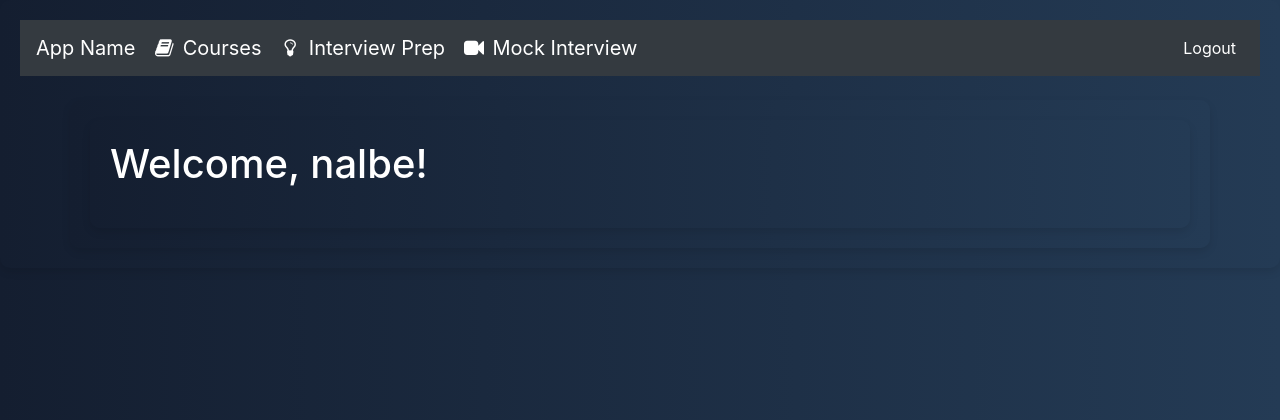
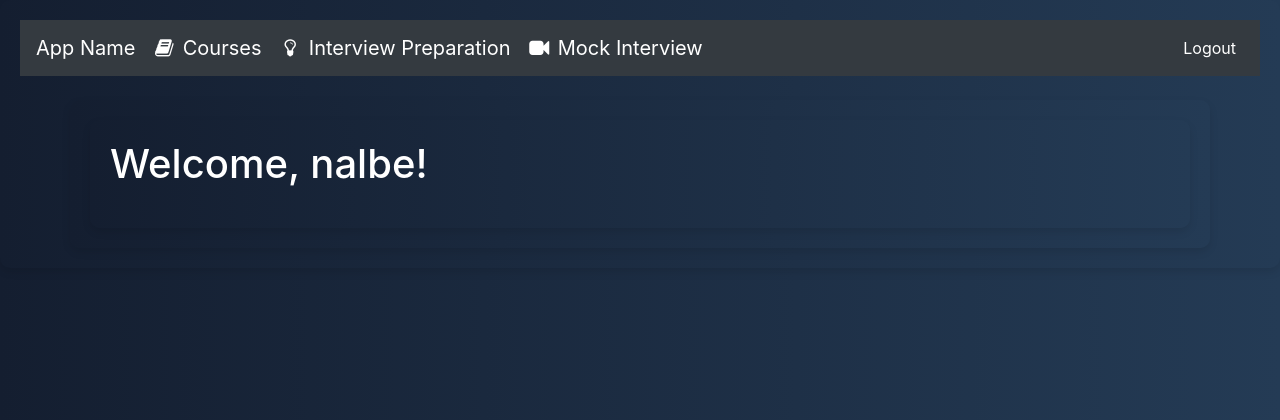
Before and after one commit to timalsinab/E-Learn, a Flask app: page / in a window 1280 px wide. Shown: the top 420 px of the page. Run offline with Flask 3, Linux system fonts and the light colour scheme; a user stored in the database is signed in; some libraries are stand-ins or nearby versions.

```diff
--- a/templates/base.html
+++ b/templates/base.html
@@ -38,7 +38,7 @@
         ><i class="fa fa-fw fa-book"></i> Courses</a
       >
       <a href="#" class="navbar-brand"
-        ><i class="fa fa-fw fa-lightbulb-o"></i> Interview Prep</a
+        ><i class="fa fa-fw fa-lightbulb-o"></i> Interview Preparation</a
       >
       <a href="#" class="navbar-brand"
         ><i class="fa fa-fw fa-video-camera"></i> Mock Interview</a
```
